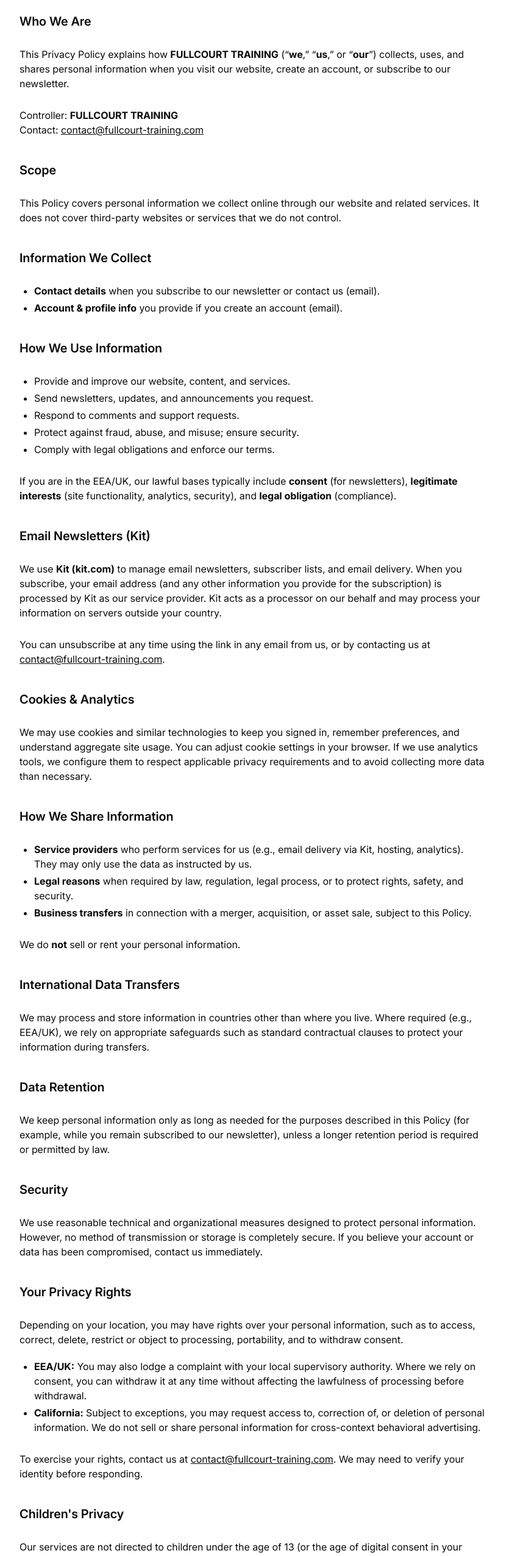
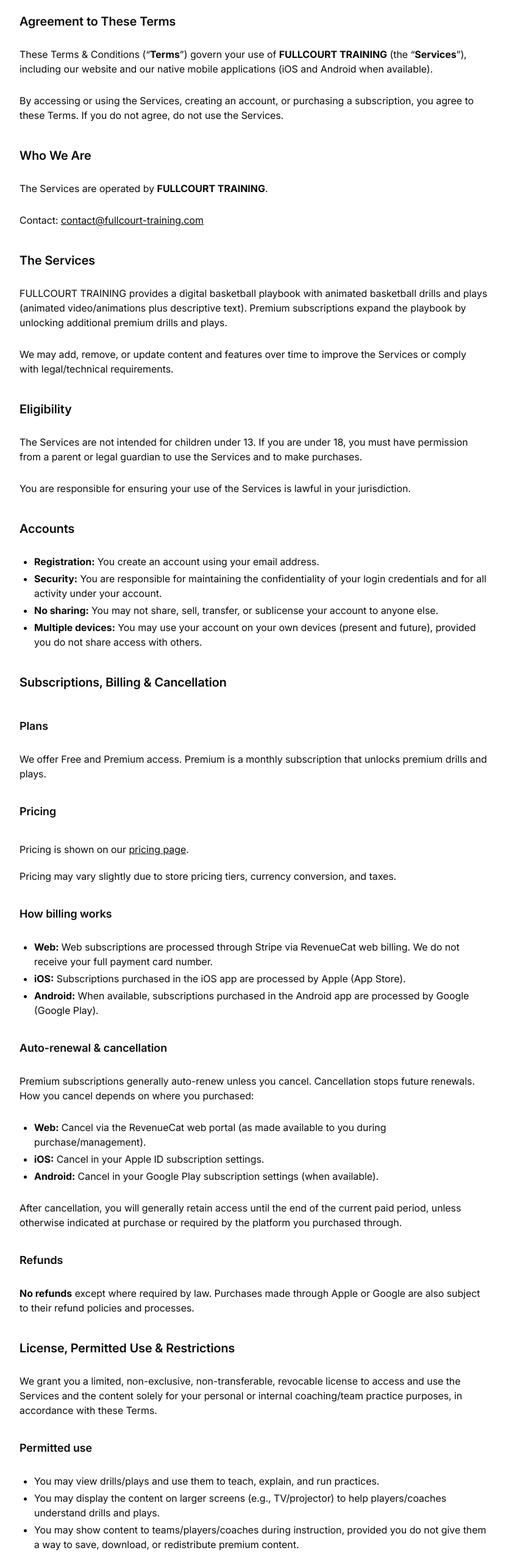
Before and after one commit to Friggies/fullcourt-web, a Next.js app: page /terms-and-conditions in a window 1280 px wide. Shown: the part 234-2786 px from the top of the page at 61% size, without its empty margins (224-1054 px from the left). Built offline with nearby package versions, Linux system fonts and the light colour scheme; no server answers.

Commit message:
updated terms and conditions page

```diff
--- a/app/(legal)/terms-and-conditions/page.tsx
+++ b/app/(legal)/terms-and-conditions/page.tsx
@@ -1,210 +1,375 @@
 import { Hero } from '@/components/hero';
 import { Section } from '@/components/section';
+import Link from 'next/link';
 
 export default function TermsAndConditions() {
   return (
     <>
-      <Hero title="Terms and Conditions" />
+      <Hero title="Terms & Conditions" />
+
       <Section>
         <p className="w-full text-center text-muted-foreground">
-          Last updated: October 15, 2025
+          Last updated: January 5, 2026
         </p>
       </Section>
+
+      <Section>
+        <h2 className="text-xl font-semibold mb-2">Agreement to These Terms</h2>
+        <p>
+          These Terms &amp; Conditions (“<strong>Terms</strong>”) govern your
+          use of <strong>FULLCOURT TRAINING</strong> (the “
+          <strong>Services</strong>
+          ”), including our website and our native mobile applications (iOS and
+          Android when available).
+        </p>
+        <p className="mt-2">
+          By accessing or using the Services, creating an account, or purchasing
+          a subscription, you agree to these Terms. If you do not agree, do not
+          use the Services.
+        </p>
+      </Section>
+
       <Section>
         <h2 className="text-xl font-semibold mb-2">Who We Are</h2>
         <p>
-          This Privacy Policy explains how <strong>FULLCOURT TRAINING</strong>{' '}
-          (“<strong>we</strong>,” “<strong>us</strong>,” or “
-          <strong>our</strong>”) collects, uses, and shares personal information
-          when you visit our website, create an account, or subscribe to our
-          newsletter.
+          The Services are operated by <strong>FULLCOURT TRAINING</strong>.
         </p>
         <p className="mt-2">
-          Controller: <strong>FULLCOURT TRAINING</strong>
-          <br />
           Contact:{' '}
           <a className="underline" href="mailto:contact@fullcourt-training.com">
             contact@fullcourt-training.com
           </a>
         </p>
       </Section>
+
       <Section>
-        <h2 className="text-xl font-semibold mb-2">Scope</h2>
+        <h2 className="text-xl font-semibold mb-2">The Services</h2>
         <p>
-          This Policy covers personal information we collect online through our
-          website and related services. It does not cover third-party websites
-          or services that we do not control.
+          FULLCOURT TRAINING provides a digital basketball playbook with
+          animated basketball drills and plays (animated video/animations plus
+          descriptive text). Premium subscriptions expand the playbook by
+          unlocking additional premium drills and plays.
+        </p>
+        <p className="mt-2">
+          We may add, remove, or update content and features over time to
+          improve the Services or comply with legal/technical requirements.
         </p>
       </Section>
+
       <Section>
-        <h2 className="text-xl font-semibold mb-2">Information We Collect</h2>
+        <h2 className="text-xl font-semibold mb-2">Eligibility</h2>
+        <p>
+          The Services are not intended for children under 13. If you are under
+          18, you must have permission from a parent or legal guardian to use
+          the Services and to make purchases.
+        </p>
+        <p className="mt-2">
+          You are responsible for ensuring your use of the Services is lawful in
+          your jurisdiction.
+        </p>
+      </Section>
+
+      <Section>
+        <h2 className="text-xl font-semibold mb-2">Accounts</h2>
         <ul className="list-disc pl-6 space-y-1">
           <li>
-            <strong>Contact details</strong> when you subscribe to our
-            newsletter or contact us (email).
+            <strong>Registration:</strong> You create an account using your
+            email address.
           </li>
           <li>
-            <strong>Account & profile info</strong> you provide if you create an
-            account (email).
+            <strong>Security:</strong> You are responsible for maintaining the
+            confidentiality of your login credentials and for all activity under
+            your account.
+          </li>
+          <li>
+            <strong>No sharing:</strong> You may not share, sell, transfer, or
+            sublicense your account to anyone else.
+          </li>
+          <li>
+            <strong>Multiple devices:</strong> You may use your account on your
+            own devices (present and future), provided you do not share access
+            with others.
           </li>
         </ul>
       </Section>
+
       <Section>
-        <h2 className="text-xl font-semibold mb-2">How We Use Information</h2>
+        <h2 className="text-xl font-semibold mb-2">
+          Subscriptions, Billing &amp; Cancellation
+        </h2>
+
+        <h3 className="text-lg font-semibold mt-4 mb-2">Plans</h3>
+        <p>
+          We offer Free and Premium access. Premium is a monthly subscription
+          that unlocks premium drills and plays.
+        </p>
+
+        <h3 className="text-lg font-semibold mt-4 mb-2">Pricing</h3>
+        <p className="mt-2">
+          Pricing is shown on our{' '}
+          <Link className="underline" href="/pricing">
+            pricing page
+          </Link>
+          .
+        </p>
+        <p>
+          Pricing may vary slightly due to store pricing tiers, currency
+          conversion, and taxes.
+        </p>
+
+        <h3 className="text-lg font-semibold mt-4 mb-2">How billing works</h3>
         <ul className="list-disc pl-6 space-y-1">
-          <li>Provide and improve our website, content, and services.</li>
-          <li>Send newsletters, updates, and announcements you request.</li>
-          <li>Respond to comments and support requests.</li>
-          <li>Protect against fraud, abuse, and misuse; ensure security.</li>
-          <li>Comply with legal obligations and enforce our terms.</li>
+          <li>
+            <strong>Web:</strong> Web subscriptions are processed through Stripe
+            via RevenueCat web billing. We do not receive your full payment card
+            number.
+          </li>
+          <li>
+            <strong>iOS:</strong> Subscriptions purchased in the iOS app are
+            processed by Apple (App Store).
+          </li>
+          <li>
+            <strong>Android:</strong> When available, subscriptions purchased in
+            the Android app are processed by Google (Google Play).
+          </li>
+        </ul>
+
+        <h3 className="text-lg font-semibold mt-4 mb-2">
+          Auto-renewal &amp; cancellation
+        </h3>
+        <p>
+          Premium subscriptions generally auto-renew unless you cancel.
+          Cancellation stops future renewals. How you cancel depends on where
+          you purchased:
+        </p>
+        <ul className="list-disc pl-6 space-y-1 mt-2">
+          <li>
+            <strong>Web:</strong> Cancel via the RevenueCat web portal (as made
+            available to you during purchase/management).
+          </li>
+          <li>
+            <strong>iOS:</strong> Cancel in your Apple ID subscription settings.
+          </li>
+          <li>
+            <strong>Android:</strong> Cancel in your Google Play subscription
+            settings (when available).
+          </li>
         </ul>
         <p className="mt-2">
-          If you are in the EEA/UK, our lawful bases typically include{' '}
-          <strong>consent</strong> (for newsletters),{' '}
-          <strong>legitimate interests</strong> (site functionality, analytics,
-          security), and <strong>legal obligation</strong> (compliance).
+          After cancellation, you will generally retain access until the end of
+          the current paid period, unless otherwise indicated at purchase or
+          required by the platform you purchased through.
+        </p>
+
+        <h3 className="text-lg font-semibold mt-4 mb-2">Refunds</h3>
+        <p>
+          <strong>No refunds</strong> except where required by law. Purchases
+          made through Apple or Google are also subject to their refund policies
+          and processes.
         </p>
       </Section>
+
       <Section>
-        <h2 className="text-xl font-semibold mb-2">Email Newsletters (Kit)</h2>
+        <h2 className="text-xl font-semibold mb-2">
+          License, Permitted Use &amp; Restrictions
+        </h2>
         <p>
-          We use <strong>Kit (kit.com)</strong> to manage email newsletters,
-          subscriber lists, and email delivery. When you subscribe, your email
-          address (and any other information you provide for the subscription)
-          is processed by Kit as our service provider. Kit acts as a processor
-          on our behalf and may process your information on servers outside your
-          country.
+          We grant you a limited, non-exclusive, non-transferable, revocable
+          license to access and use the Services and the content solely for your
+          personal or internal coaching/team practice purposes, in accordance
+          with these Terms.
+        </p>
+
+        <h3 className="text-lg font-semibold mt-4 mb-2">Permitted use</h3>
+        <ul className="list-disc pl-6 space-y-1">
+          <li>
+            You may view drills/plays and use them to teach, explain, and run
+            practices.
+          </li>
+          <li>
+            You may display the content on larger screens (e.g., TV/projector)
+            to help players/coaches understand drills and plays.
+          </li>
+          <li>
+            You may show content to teams/players/coaches during instruction,
+            provided you do not give them a way to save, download, or
+            redistribute premium content.
+          </li>
+        </ul>
+
+        <h3 className="text-lg font-semibold mt-4 mb-2">Restrictions</h3>
+        <ul className="list-disc pl-6 space-y-1">
+          <li>
+            <strong>No account sharing:</strong> You may not share access to
+            your account.
+          </li>
+          <li>
+            <strong>No copying or redistribution:</strong> You may not copy,
+            reproduce, distribute, publish, transmit, sell, sublicense, or
+            otherwise exploit any portion of the Services or content.
+          </li>
+          <li>
+            <strong>No downloading/screen recording:</strong> You may not
+            download, screen record, capture, or otherwise extract premium
+            content (in whole or in part) for storage or redistribution.
+          </li>
+          <li>
+            <strong>No scraping or API access:</strong> You may not access the
+            content through automated means (including scraping, crawling, or
+            use of an API) unless we explicitly authorize it in writing.
+          </li>
+        </ul>
+
+        <p className="mt-2">
+          Free content that appears on third-party platforms (for example,
+          YouTube) may also be available directly on those platforms, but these
+          Terms still prohibit using automated methods to scrape or bulk extract
+          content from our Services.
+        </p>
+      </Section>
+
+      <Section>
+        <h2 className="text-xl font-semibold mb-2">Intellectual Property</h2>
+        <p>
+          The Services, including all drills, plays, animations, text, design,
+          software, and branding, are owned by FULLCOURT TRAINING and/or its
+          licensors and are protected by intellectual property laws. Except for
+          the limited license granted above, no rights are granted to you.
+        </p>
+      </Section>
+
+      <Section>
+        <h2 className="text-xl font-semibold mb-2">User Conduct</h2>
+        <p>You agree not to:</p>
+        <ul className="list-disc pl-6 space-y-1 mt-2">
+          <li>Use the Services in bad faith or for unlawful purposes.</li>
+          <li>
+            Attempt to bypass paywalls, access controls, or security measures.
+          </li>
+          <li>Interfere with or disrupt the Services or related systems.</li>
+          <li>
+            Reverse engineer, decompile, or attempt to derive source code except
+            where such restriction is prohibited by law.
+          </li>
+        </ul>
+      </Section>
+
+      <Section>
+        <h2 className="text-xl font-semibold mb-2">
+          Termination &amp; Suspension
+        </h2>
+        <p>
+          We may suspend or terminate your access to the Services (including any
+          Premium access) if we reasonably believe you have violated these
+          Terms, acted in bad faith, attempted to redistribute premium content,
+          or otherwise harmed the Services or other users.
         </p>
         <p className="mt-2">
-          You can unsubscribe at any time using the link in any email from us,
-          or by contacting us at{' '}
+          You may stop using the Services at any time. To request account
+          deletion, email{' '}
+          <Link
+            className="underline"
+            href="mailto:contact@fullcourt-training.com"
+          >
+            contact@fullcourt-training.com
+          </Link>
+          .
+        </p>
+      </Section>
+
+      <Section>
+        <h2 className="text-xl font-semibold mb-2">Disclaimers</h2>
+        <p>
+          The Services and content are provided for general educational and
+          training information purposes only. They are not medical advice and do
+          not replace professional medical guidance.
+        </p>
+        <p className="mt-2">
+          Basketball training and physical activity involve inherent risks. You
+          assume all risks associated with your use of the Services and your
+          participation in any drills/activities described.
+        </p>
+        <p className="mt-2">
+          To the maximum extent permitted by law, the Services are provided “as
+          is” and “as available,” without warranties of any kind, including
+          implied warranties of merchantability, fitness for a particular
+          purpose, and non-infringement.
+        </p>
+      </Section>
+
+      <Section>
+        <h2 className="text-xl font-semibold mb-2">Limitation of Liability</h2>
+        <p>
+          To the maximum extent permitted by law, FULLCOURT TRAINING will not be
+          liable for any indirect, incidental, special, consequential, or
+          punitive damages, or any loss of profits, revenue, data, or goodwill,
+          arising out of or related to your use of the Services.
+        </p>
+        <p className="mt-2">
+          To the maximum extent permitted by law, our total liability for any
+          claim arising out of or relating to the Services will not exceed the
+          amount you paid to us for the Services in the 12 months before the
+          event giving rise to the claim (or, if you have not paid, 0).
+        </p>
+        <p className="mt-2">
+          Nothing in these Terms limits any consumer rights that cannot be
+          limited under applicable law, or liability that cannot be excluded
+          (such as liability for intent or gross negligence where applicable).
+        </p>
+      </Section>
+
+      <Section>
+        <h2 className="text-xl font-semibold mb-2">Indemnity</h2>
+        <p>
+          To the extent permitted by law, you agree to indemnify and hold
+          harmless FULLCOURT TRAINING from and against claims, liabilities,
+          damages, losses, and expenses (including reasonable legal fees)
+          arising from your misuse of the Services or your violation of these
+          Terms.
+        </p>
+      </Section>
+
+      <Section>
+        <h2 className="text-xl font-semibold mb-2">Privacy</h2>
+        <p>
+          Our collection and use of personal information is described in our{' '}
+          <a className="underline" href="/privacy-policy">
+            Privacy Policy
+          </a>
+          . By using the Services, you acknowledge that you have read it.
+        </p>
+      </Section>
+
+      <Section>
+        <h2 className="text-xl font-semibold mb-2">Changes to These Terms</h2>
+        <p>
+          We may update these Terms from time to time. The “Last updated” date
+          above reflects the most recent changes. If changes are material, we
+          will post the updated Terms on this page and may also provide
+          additional notice where appropriate.
+        </p>
+      </Section>
+
+      <Section>
+        <h2 className="text-xl font-semibold mb-2">Governing Law</h2>
+        <p>
+          These Terms are governed by the laws of Denmark, without regard to
+          conflict of law principles. Subject to mandatory consumer protections,
+          courts located in Denmark will have jurisdiction over disputes arising
+          out of or relating to these Terms or the Services.
+        </p>
+      </Section>
+
+      <Section>
+        <h2 className="text-xl font-semibold mb-2">Contact Us</h2>
+        <p>
+          Questions about these Terms? Email{' '}
           <a className="underline" href="mailto:contact@fullcourt-training.com">
             contact@fullcourt-training.com
           </a>
           .
         </p>
       </Section>
-      <Section>
-        <h2 className="text-xl font-semibold mb-2">Cookies & Analytics</h2>
-        <p>
-          We may use cookies and similar technologies to keep you signed in,
-          remember preferences, and understand aggregate site usage. You can
-          adjust cookie settings in your browser. If we use analytics tools, we
-          configure them to respect applicable privacy requirements and to avoid
-          collecting more data than necessary.
-        </p>
-      </Section>
-      <Section>
-        <h2 className="text-xl font-semibold mb-2">How We Share Information</h2>
-        <ul className="list-disc pl-6 space-y-1">
-          <li>
-            <strong>Service providers</strong> who perform services for us
-            (e.g., email delivery via Kit, hosting, analytics). They may only
-            use the data as instructed by us.
-          </li>
-          <li>
-            <strong>Legal reasons</strong> when required by law, regulation,
-            legal process, or to protect rights, safety, and security.
-          </li>
-          <li>
-            <strong>Business transfers</strong> in connection with a merger,
-            acquisition, or asset sale, subject to this Policy.
-          </li>
-        </ul>
-        <p className="mt-2">
-          We do <strong>not</strong> sell or rent your personal information.
-        </p>
-      </Section>
-      <Section>
-        <h2 className="text-xl font-semibold mb-2">
-          International Data Transfers
-        </h2>
-        <p>
-          We may process and store information in countries other than where you
-          live. Where required (e.g., EEA/UK), we rely on appropriate safeguards
-          such as standard contractual clauses to protect your information
-          during transfers.
-        </p>
-      </Section>
-      <Section>
-        <h2 className="text-xl font-semibold mb-2">Data Retention</h2>
-        <p>
-          We keep personal information only as long as needed for the purposes
-          described in this Policy (for example, while you remain subscribed to
-          our newsletter), unless a longer retention period is required or
-          permitted by law.
-        </p>
-      </Section>
-      <Section>
-        <h2 className="text-xl font-semibold mb-2">Security</h2>
-        <p>
-          We use reasonable technical and organizational measures designed to
-          protect personal information. However, no method of transmission or
-          storage is completely secure. If you believe your account or data has
-          been compromised, contact us immediately.
-        </p>
-      </Section>
-      <Section>
-        <h2 className="text-xl font-semibold mb-2">Your Privacy Rights</h2>
-        <p>
-          Depending on your location, you may have rights over your personal
-          information, such as to access, correct, delete, restrict or object to
-          processing, portability, and to withdraw consent.
-        </p>
-        <ul className="list-disc pl-6 space-y-1">
-          <li>
-            <strong>EEA/UK:</strong> You may also lodge a complaint with your
-            local supervisory authority. Where we rely on consent, you can
-            withdraw it at any time without affecting the lawfulness of
-            processing before withdrawal.
-          </li>
-          <li>
-            <strong>California:</strong> Subject to exceptions, you may request
-            access to, correction of, or deletion of personal information. We do
-            not sell or share personal information for cross-context behavioral
-            advertising.
-          </li>
-        </ul>
-        <p className="mt-2">
-          To exercise your rights, contact us at{' '}
-          <a className="underline" href="mailto:contact@fullcourt-training.com">
-            contact@fullcourt-training.com
-          </a>
-          . We may need to verify your identity before responding.
-        </p>
-      </Section>
-      <Section>
-        <h2 className="text-xl font-semibold mb-2">Children's Privacy</h2>
-        <p>
-          Our services are not directed to children under the age of 13 (or the
-          age of digital consent in your country). We do not knowingly collect
-          personal information from children. If you believe a child has
-          provided us information, contact us and we will take appropriate steps
-          to delete it.
-        </p>
-      </Section>
-      <Section>
-        <h2 className="text-xl font-semibold mb-2">Changes to This Policy</h2>
-        <p>
-          We may update this Policy from time to time. The “Last updated” date
-          above reflects the most recent changes. Material changes will be
-          posted on this page and, where appropriate, notified to you (for
-          example, by email).
-        </p>
-      </Section>
-      <Section>
-        <h2 className="text-xl font-semibold mb-2">Contact Us</h2>
-        <p>
-          Questions about this Policy or our privacy practices? Email{' '}
-          <a className="underline" href="mailto:contact@fullcourt-training.com">
-            contact@fullcourt-training.com
-          </a>{' '}
-          or write to:
-        </p>
-        <p className="mt-2">
-          <strong>FULLCOURT TRAINING</strong>
-        </p>
-      </Section>
     </>
   );
 }
--- a/components/organisms/Footer.tsx
+++ b/components/organisms/Footer.tsx
@@ -15,6 +15,14 @@
           </Link>
           <p>Animated Basketball Drills and Plays for Players and Coaches</p>
         </div>
+        <div className="flex flex-col opacity-80">
+          <Link href="/privacy-policy" className="hover:underline">
+            Privacy Policy
+          </Link>
+          <Link href="/terms-and-conditions" className="hover:underline">
+            Terms & Conditions
+          </Link>
+        </div>
         <Button href="mailto:contact@fullcourt-training.com">
           Contact Us <MailIcon size={16} strokeWidth={1.5} />
         </Button>
--- a/components/sign-up-form.tsx
+++ b/components/sign-up-form.tsx
@@ -101,10 +101,22 @@
                   onChange={e => setRepeatPassword(e.target.value)}
                 />
               </div>
+
               {error && <p className="text-sm text-red-500">{error}</p>}
               <Button type="submit" className="w-full" disabled={isLoading}>
                 {isLoading ? 'Creating an account...' : 'Sign up'}
               </Button>
+              <p className="text-center text-xs opacity-80">
+                By creating an account, you agree to the{' '}
+                <Link href="/privacy-policy" className="hover:underline">
+                  Privacy Policy
+                </Link>{' '}
+                and the{' '}
+                <Link href="/terms-and-conditions" className="hover:underline">
+                  Terms & Conditions
+                </Link>
+                .
+              </p>
             </div>
             <div className="mt-4 text-center text-sm">
               Already have an account?{' '}
```
